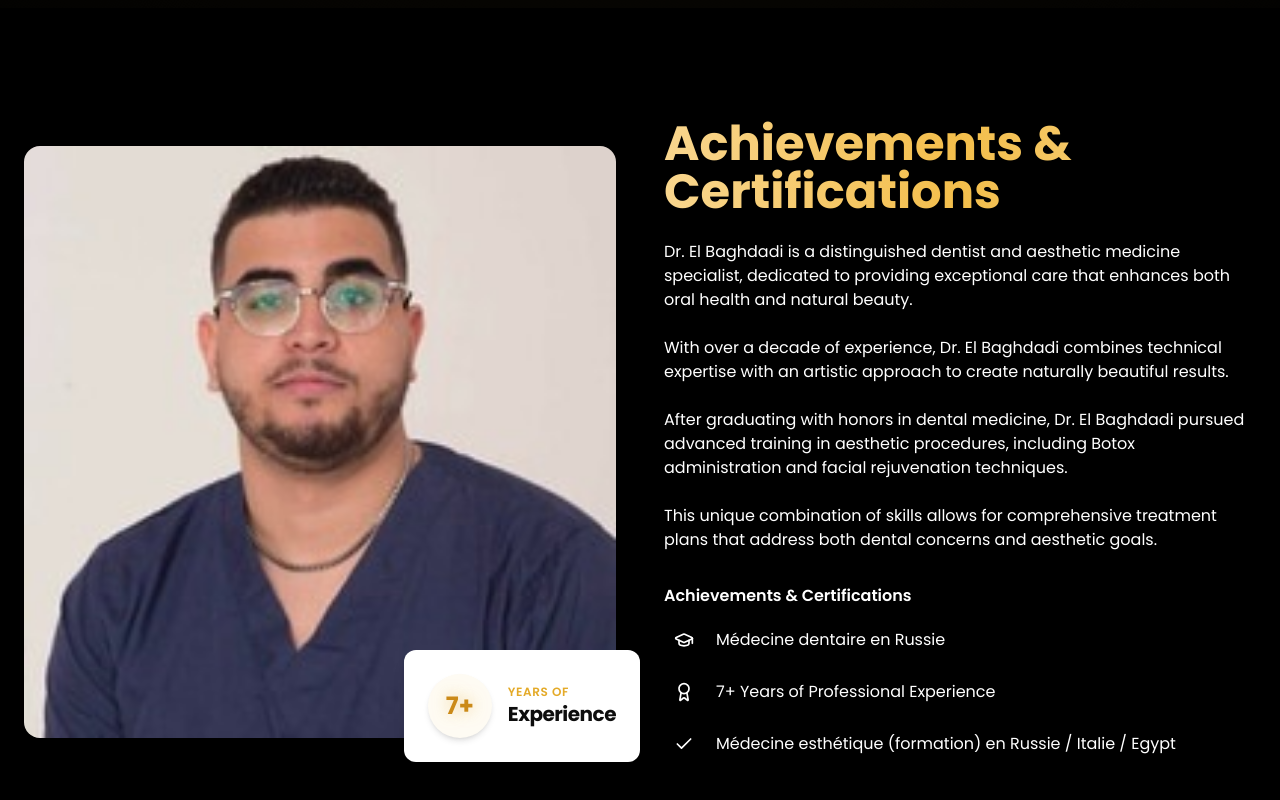
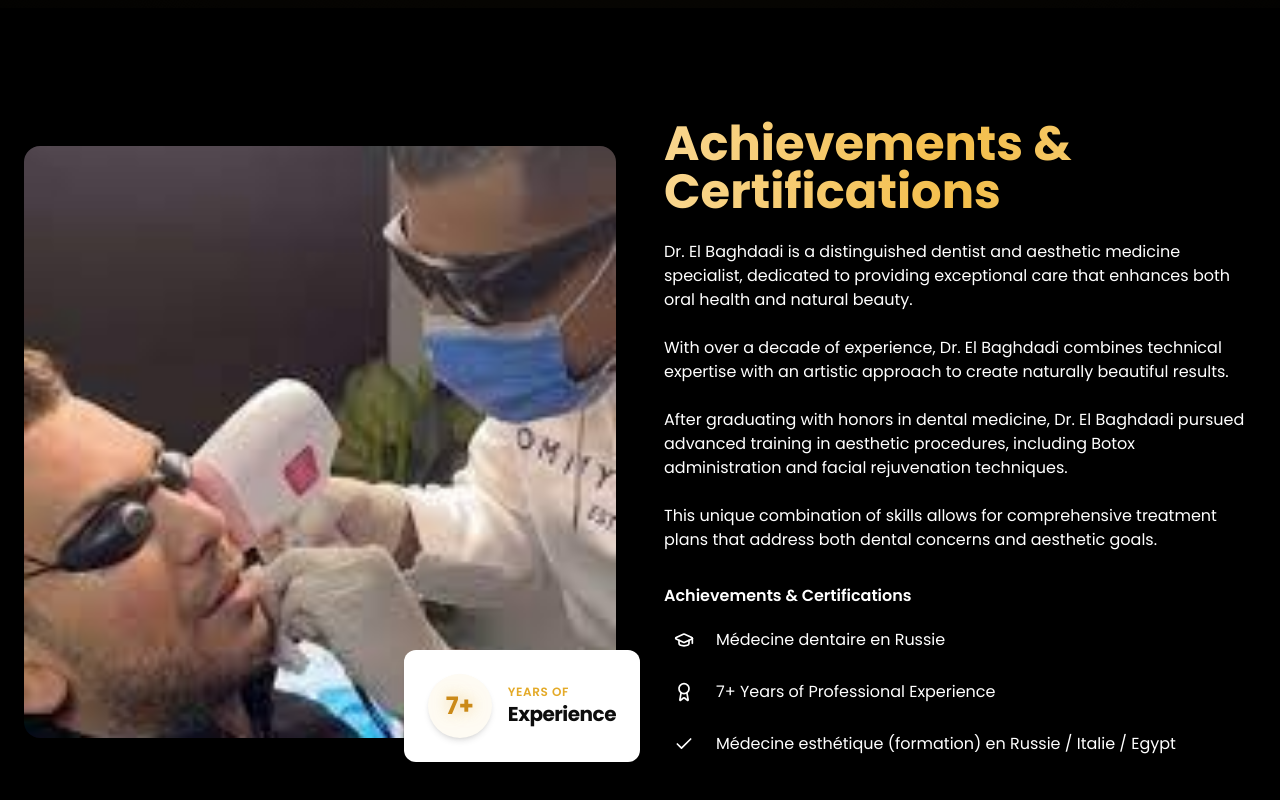
Before and after one commit to Uzihttps/elbaghdadi-dental, a React (Vite) app: page / in a window 1280 px wide. Shown: the part 1854-2654 px from the top of the page. Built offline with nearby package versions, Linux system fonts and the light colour scheme.

Commit message:
Fix: Update image
Update the image in the About section.

```diff
--- a/src/components/About.tsx
+++ b/src/components/About.tsx
@@ -37,8 +37,8 @@ const About = () => {
           >
             <div className="aspect-square rounded-2xl overflow-hidden">
               <img
-                src="/lovable-uploads/0694cb84-cb78-4a99-8c8a-fbc71dfd996f.png"
-                alt="Dr. El Baghdadi"
+                src="/lovable-uploads/64b5b7f7-57a3-4e04-ba97-bb31fba6545d.png"
+                alt="Dr. El Baghdadi performing a dental procedure"
                 className="w-full h-full object-cover"
               />
             </div>
```
Also changed, not shown: public/lovable-uploads/64b5b7f7-57a3-4e04-ba97-bb31fba6545d.png (added).
